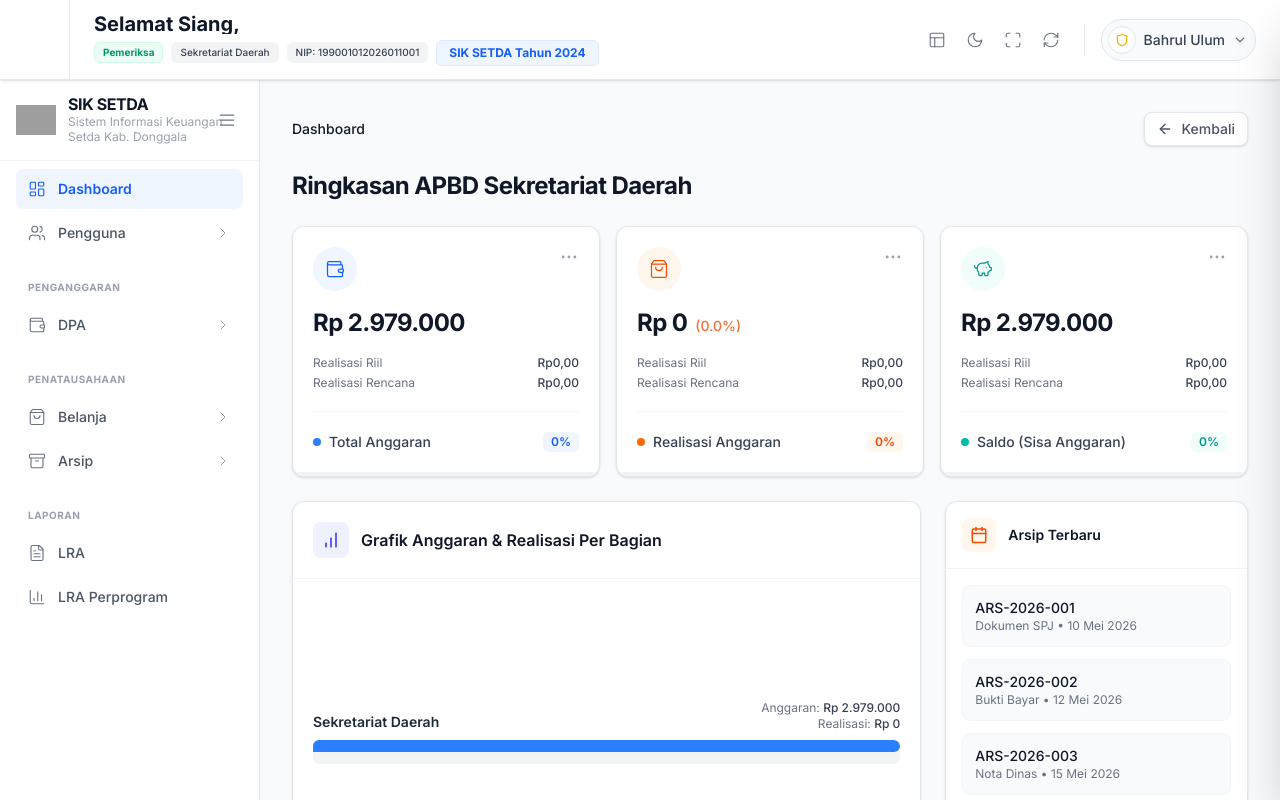
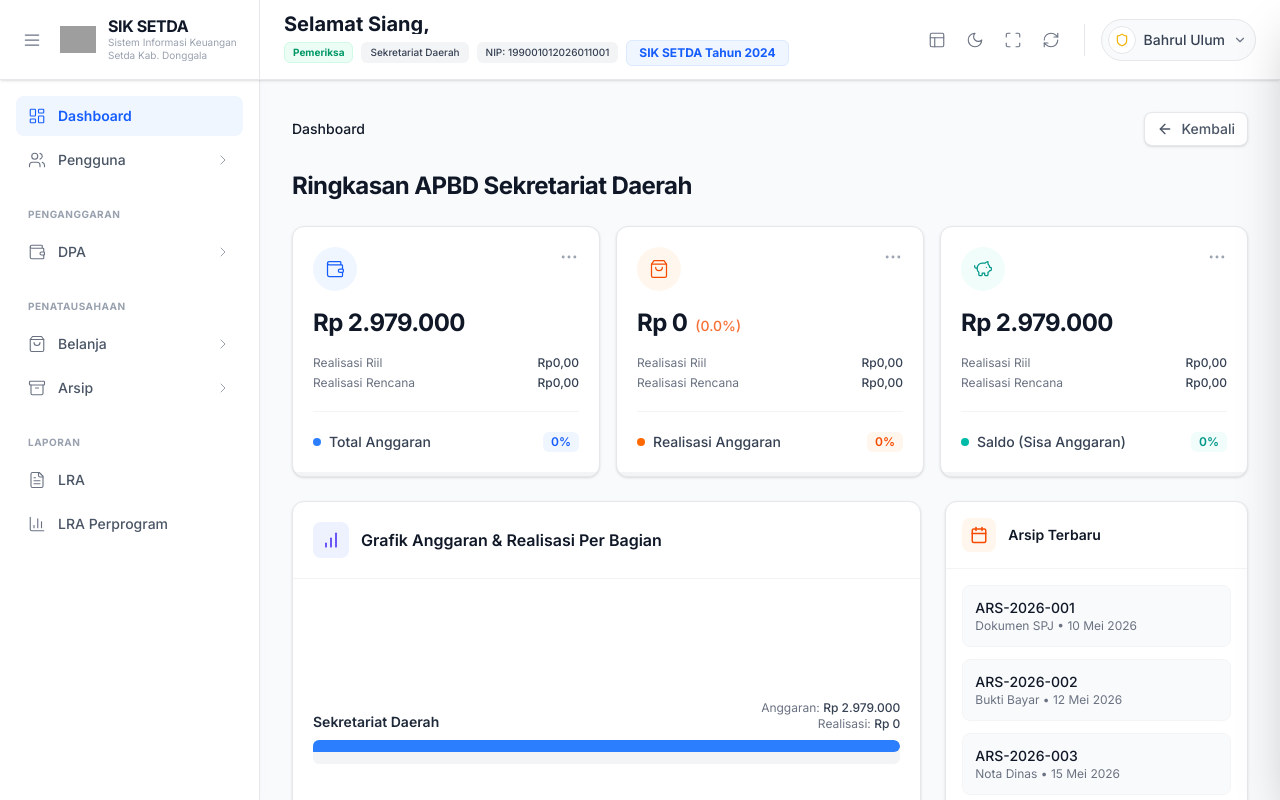
Before and after one commit to bahrul000000111-cmd/PROJECT-SIK-SETDA, a React (Vite) app: page /dashboard in a window 1280 px wide. Shown: the top 800 px of the page. Built offline with nearby package versions, Linux system fonts and the light colour scheme; sample sign-in values are in the browser's storage; grey boxes are pictures that could not be loaded; the HTML template or start-up script is replaced by a standard one.

Commit message:
refactor: remove redundant logo and sidebar toggle from Sidebar component

```diff
--- a/src/components/Header.jsx
+++ b/src/components/Header.jsx
@@ -1,8 +1,9 @@
 import React, { useState, useEffect, useRef, useContext } from 'react';
-import { Layout, Moon, Sun, Maximize, Minimize, RefreshCw, ChevronDown, Shield, User, Settings, LogOut, X } from 'lucide-react';
+import { Menu, Layout, Moon, Sun, Maximize, Minimize, RefreshCw, ChevronDown, Shield, User, Settings, LogOut, X } from 'lucide-react';
+import logoDonggala from '../assets/images/logo-donggala.png';
 import { AuthContext } from '../context/AuthContext';
 
-const Header = ({ isSidebarOpen, widgetVisibility, toggleWidget }) => {
+const Header = ({ isSidebarOpen, toggleSidebar, widgetVisibility, toggleWidget }) => {
   const [greeting, setGreeting] = useState('');
   const [isDarkMode, setIsDarkMode] = useState(false);
   const [isFullscreen, setIsFullscreen] = useState(false);
@@ -105,9 +106,30 @@ const Header = ({ isSidebarOpen, widgetVisibility, toggleWidget }) => {
     <>
       <header className="fixed top-0 left-0 right-0 h-20 bg-white border-b border-gray-200 z-50 flex items-center shadow-sm transition-colors duration-300 dark:bg-gray-900 dark:border-gray-800">
 
-        {/* Area Kiri: Kosong (Kendali pindah ke Sidebar) */}
-        <div className="h-full flex items-center justify-center px-4 border-r border-gray-200 dark:border-gray-800 w-[70px] shrink-0">
-          {/* Tombol Hamburger telah dipindah ke Sidebar.jsx */}
+        {/* Area Kiri: Identitas Aplikasi & Toggle */}
+        <div className={`h-full flex items-center px-4 border-r border-gray-200 dark:border-gray-800 shrink-0 transition-all duration-300 ${isSidebarOpen ? 'w-[260px] justify-start' : 'w-[80px] justify-center'}`}>
+          <button onClick={toggleSidebar} className="p-1.5 text-gray-500 hover:bg-gray-100 dark:hover:bg-gray-800 rounded-md transition-colors cursor-pointer shrink-0">
+            <Menu size={20} strokeWidth={1.5} />
+          </button>
+
+          <div className={`flex items-center gap-3 overflow-hidden transition-all duration-300 ${isSidebarOpen ? 'opacity-100 w-auto ml-3' : 'opacity-0 w-0 ml-0 hidden'}`}>
+            <img
+              src={logoDonggala}
+              alt="Logo Kab. Donggala"
+              className="w-9 h-9 object-contain shrink-0"
+            />
+            <div className="flex flex-col min-w-0">
+              <span
+                className="font-bold text-base tracking-tight text-gray-900 dark:text-white leading-none"
+                style={{ fontFamily: 'Urbanist, Inter, sans-serif' }}
+              >
+                SIK SETDA
+              </span>
+              <span className="text-[10px] text-gray-400 dark:text-gray-500 leading-tight mt-0.5 whitespace-nowrap">
+                Sistem Informasi Keuangan<br />Setda Kab. Donggala
+              </span>
+            </div>
+          </div>
         </div>
 
         {/* Area Kanan: Flex-1 */}
--- a/src/components/Sidebar.jsx
+++ b/src/components/Sidebar.jsx
@@ -1,6 +1,5 @@
 import React from 'react';
 import { NavLink } from 'react-router-dom';
-import logoDonggala from '../assets/images/logo-donggala.png';
 import {
   LayoutDashboard,
   Users,
@@ -9,8 +8,7 @@ import {
   Archive,
   FileText,
   BarChart3,
-  ChevronRight,
-  Menu
+  ChevronRight
 } from 'lucide-react';
 
 const SidebarItem = ({ icon: Icon, label, to, hasChevron, isSidebarOpen }) => {
@@ -42,40 +40,10 @@ const SidebarHeader = ({ title, isSidebarOpen }) => (
   </div>
 );
 
-const Sidebar = ({ isSidebarOpen, toggleSidebar }) => {
+const Sidebar = ({ isSidebarOpen }) => {
   return (
     <aside className={`fixed top-20 left-0 bottom-0 ${isSidebarOpen ? 'w-[260px] translate-x-0' : 'w-[80px] -translate-x-full md:translate-x-0'} bg-white dark:bg-gray-900 border-r border-gray-200 dark:border-gray-800 flex flex-col z-40 overflow-hidden shadow-[1px_0_10px_rgba(0,0,0,0.02)] transition-all duration-300`}>
-      <div className="flex-1 overflow-y-auto custom-scrollbar">
-        {/* Top Section Sidebar (Header Sidebar) */}
-        <div className="flex items-center justify-between p-4 mb-2 border-b border-gray-100 dark:border-gray-800">
-          {/* Kelompok KIRI (Brand) */}
-          <div className="flex items-center gap-3">
-            <img
-              src={logoDonggala}
-              alt="Logo Kab. Donggala"
-              className="w-10 h-10 object-contain shrink-0"
-            />
-            <div className={`flex flex-col min-w-0 transition-opacity duration-300 ${!isSidebarOpen ? 'opacity-0 w-0 hidden' : 'opacity-100'}`}>
-              <span
-                className="font-bold text-base tracking-tight text-gray-900 dark:text-white leading-none"
-                style={{ fontFamily: 'Urbanist, Inter, sans-serif' }}
-              >
-                SIK SETDA
-              </span>
-              <span className="text-xs text-gray-400 dark:text-gray-500 leading-tight mt-0.5 whitespace-nowrap">
-                Sistem Informasi Keuangan<br />Setda Kab. Donggala
-              </span>
-            </div>
-          </div>
-
-          {/* Kelompok KANAN (Toggle) */}
-          <button
-            onClick={toggleSidebar}
-            className="p-1.5 text-gray-500 hover:bg-gray-100 dark:hover:bg-gray-800 rounded-md transition-colors cursor-pointer shrink-0"
-          >
-            <Menu size={20} strokeWidth={1.5} />
-          </button>
-        </div>
+      <div className="flex-1 overflow-y-auto custom-scrollbar pt-4">
         <nav className="px-4">
           <SidebarItem icon={LayoutDashboard} label="Dashboard" to="/dashboard" isSidebarOpen={isSidebarOpen} />
           <SidebarItem icon={Users} label="Pengguna" to="/pengguna" hasChevron isSidebarOpen={isSidebarOpen} />
--- a/src/layouts/DashboardLayout.jsx
+++ b/src/layouts/DashboardLayout.jsx
@@ -23,9 +23,9 @@ const DashboardLayout = () => {
 
   return (
     <div className="min-h-screen bg-[#F9FAFB] dark:bg-gray-900 transition-colors duration-300 flex flex-col font-sans">
-      <Header isSidebarOpen={isSidebarOpen} widgetVisibility={widgetVisibility} toggleWidget={toggleWidget} />
+      <Header isSidebarOpen={isSidebarOpen} toggleSidebar={toggleSidebar} widgetVisibility={widgetVisibility} toggleWidget={toggleWidget} />
       <div className="flex flex-1 pt-20">
-        <Sidebar isSidebarOpen={isSidebarOpen} toggleSidebar={toggleSidebar} />
+        <Sidebar isSidebarOpen={isSidebarOpen} />
         <main className={`flex-1 transition-all duration-300 ${isSidebarOpen ? 'ml-[260px]' : 'ml-[80px]'} p-6 lg:p-8 overflow-y-auto`}>
           <div className="max-w-7xl mx-auto">
             <Outlet context={{ widgetVisibility }} />
```
Also changed, not shown: 5 other files (tests, documents, lock files or other folders).
